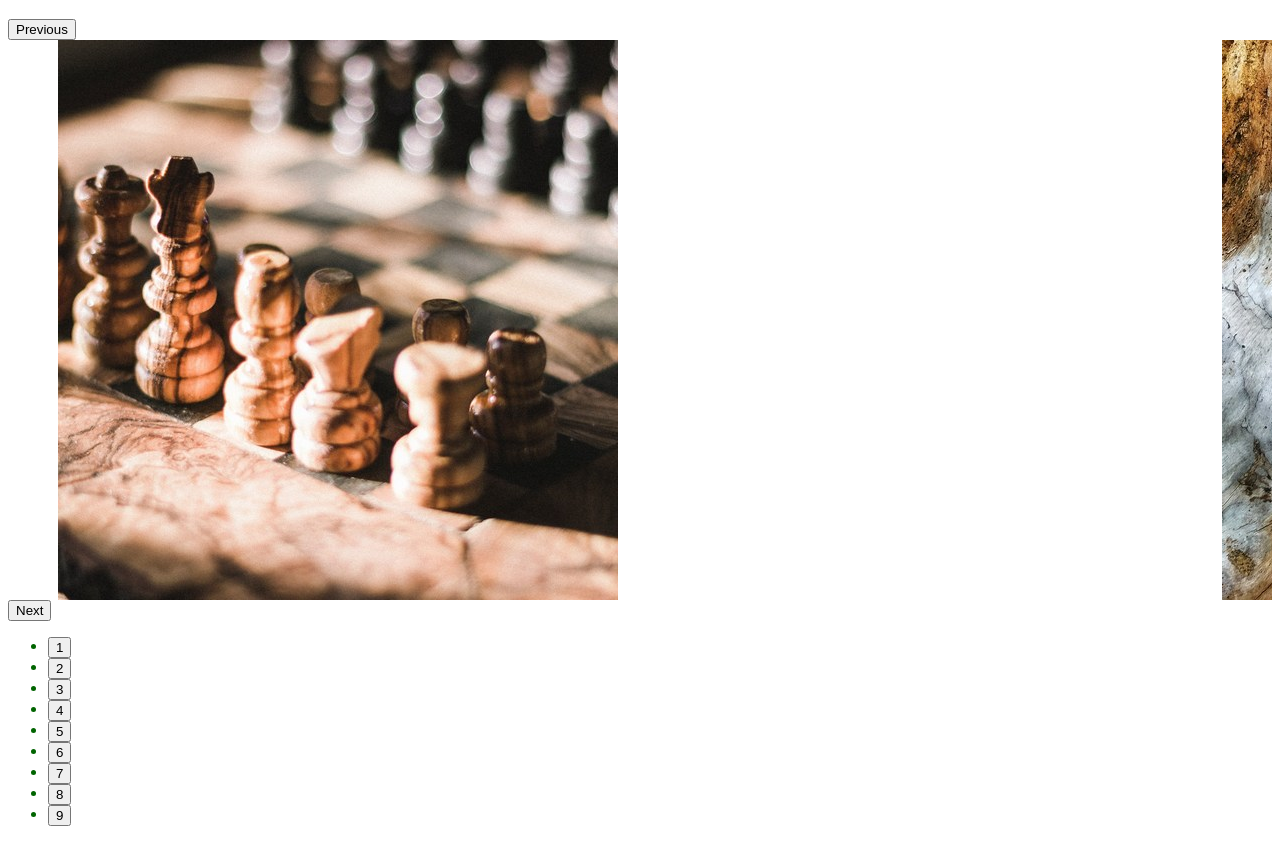
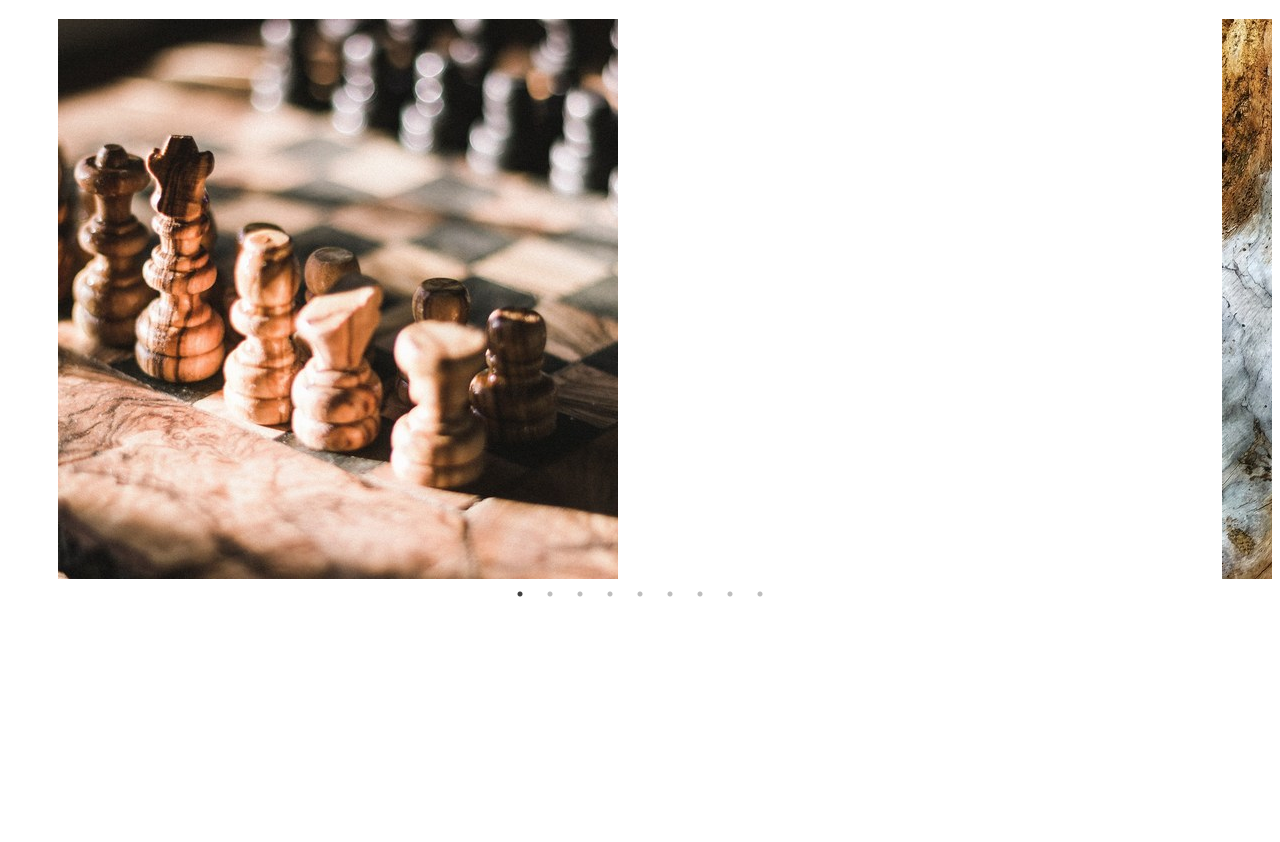
Before and after one commit to drevoigrru/drevoigrru.github.io, a plain HTML site: page index.html in a window 1280 px wide. Shown: the part 61-903 px from the top of the page. After the commit the page ends 800 px from the top, so only its background shows below. Drawn offline with nearby package versions, Linux system fonts and the light colour scheme.

Commit message:
Update index.html

```diff
--- a/index.html
+++ b/index.html
@@ -7,6 +7,7 @@
     <link href="https://fonts.googleapis.com/css?family=Ubuntu" rel="stylesheet">
 
     <link rel="stylesheet" type="text/css" href="//cdn.jsdelivr.net/npm/slick-carousel@1.8.1/slick/slick.css"/>
+    <link rel="stylesheet" type="text/css" href="./slick/slick-theme.css">
     <script type="text/javascript" src="//code.jquery.com/jquery-1.11.0.min.js"></script>
     <script type="text/javascript" src="//code.jquery.com/jquery-migrate-1.2.1.min.js"></script>
     <script type="text/javascript" src="//cdn.jsdelivr.net/npm/slick-carousel@1.8.1/slick/slick.min.js"></script>
```
